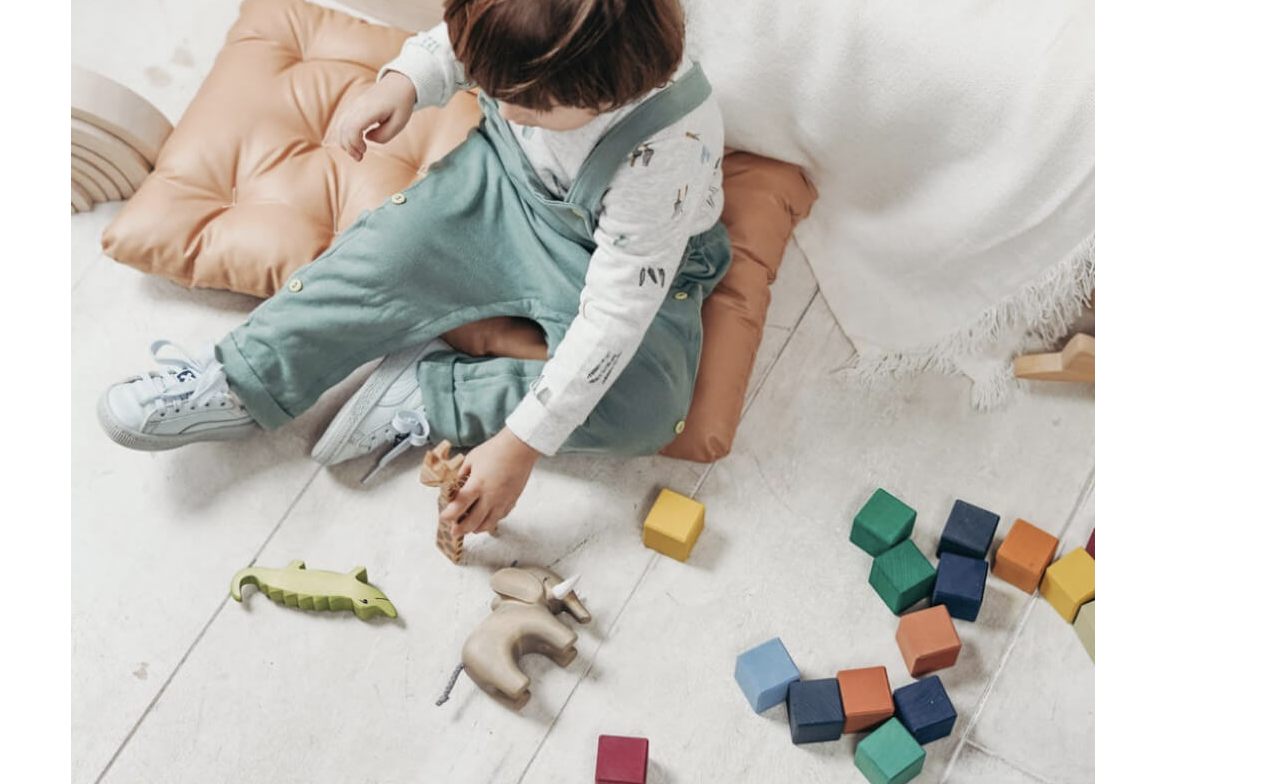
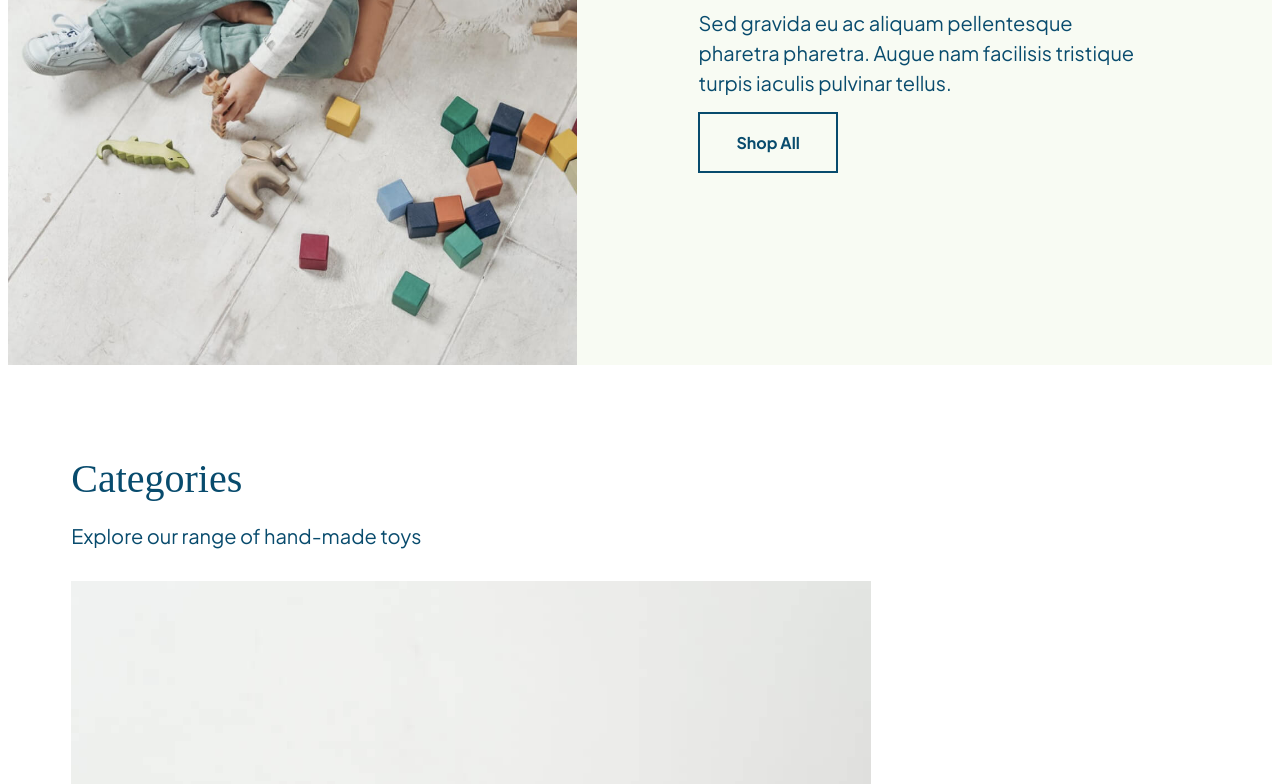
Before and after one commit to midianjudah/secondRepo, a plain HTML site: page index.html in a window 1280 px wide. Shown: the part 475-1259 px from the top of the page. Drawn offline with Linux system fonts and the light colour scheme; files whose address does not match are found by name; a web font is replaced by a local one.

Commit message:
added header styles

```diff
--- /dev/null
+++ b/styles/sass/partials/_header.scss
@@ -0,0 +1,26 @@
+header {
+    background-color: $tertiary;
+    margin-bottom: 90px;
+    display: flex;
+    align-items: center;
+    flex-wrap: wrap;
+
+    .headerImgContainer{
+      width: 45%;
+
+      img {
+        max-width: 100%;
+        //vertical-align: middle;
+        display: block;
+      }
+    }
+
+    .headerContent {
+      width: 55%;
+      color: $primary;
+      .contentContainer{
+        margin: 0 auto;
+        width: 65%;
+      }
+    }
+  }
--- a/styles/sass/styles.scss
+++ b/styles/sass/styles.scss
@@ -4,3 +4,4 @@
 @import "./partials/base";
 @import "./partials/nav";
 @import "./partials/footer";
+@import "./partials/header";
```
Also changed, not shown: styles/styles.css.
